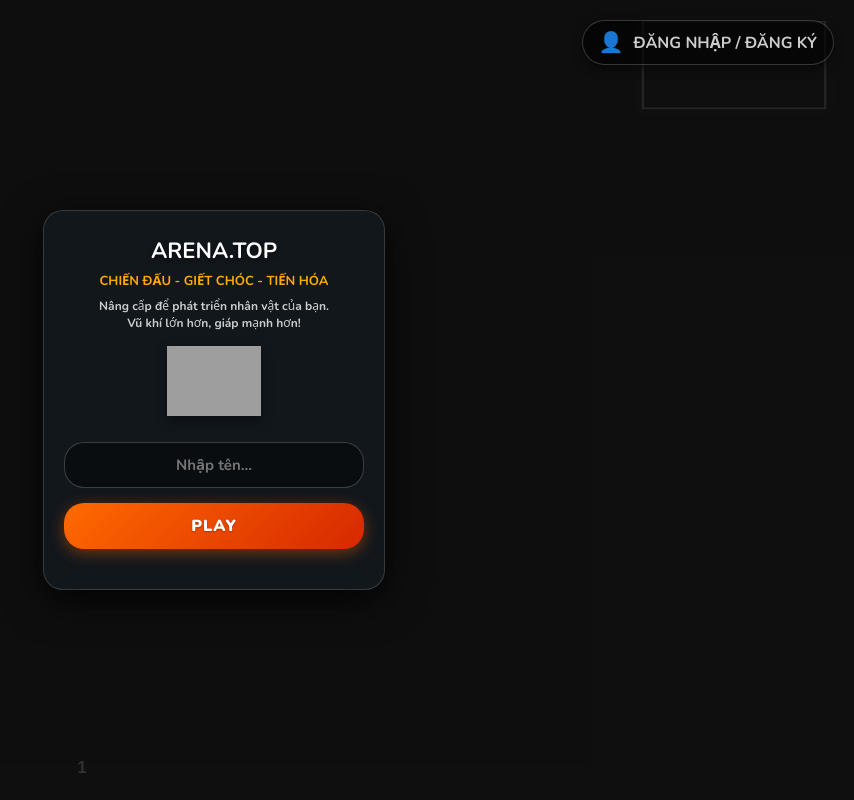
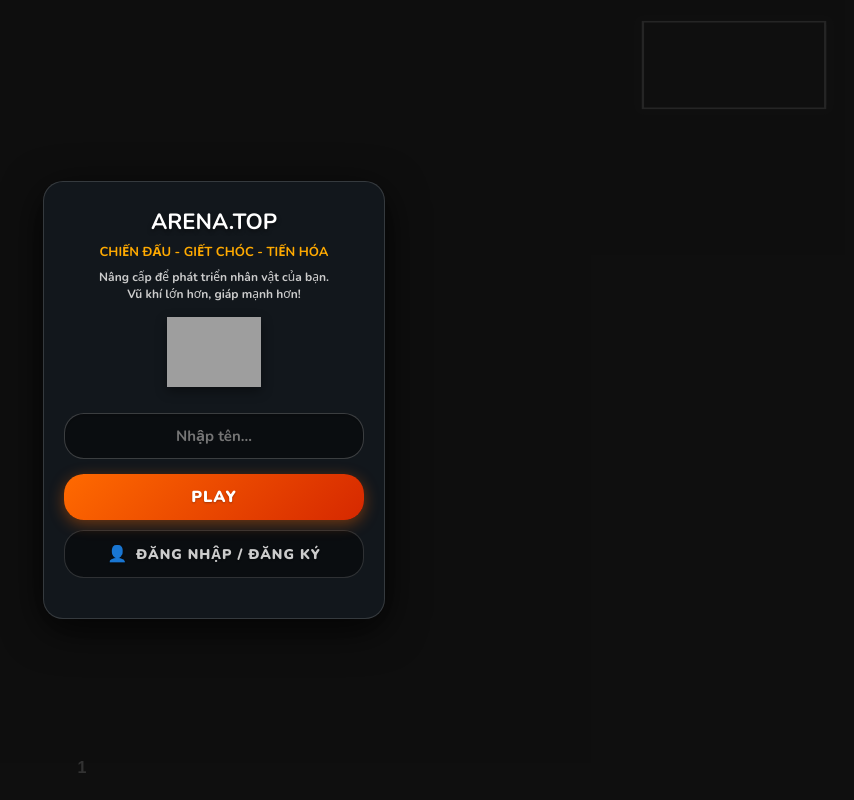
Before and after one commit to letuancontact/arena, a website: page public/index.html in a window 1280 px wide. Shown: the whole page, without its empty margins (426-1280 px from the left). Drawn offline with nearby package versions, Linux system fonts and the light colour scheme; grey boxes are pictures that could not be loaded.

Commit message:
Update index.html

```diff
--- a/public/index.html
+++ b/public/index.html
@@ -9,7 +9,7 @@
   <body>
     <canvas id="game"></canvas>
 
-    <!-- === HUD IN-GAME (KHÔNG THỂ THIẾU CÁC ID NÀY) === -->
+    <!-- === HUD IN-GAME === -->
     <div id="game-hud" style="display: none;">
         <div class="hud-safe-area">
 
@@ -61,7 +61,7 @@
                 <button id="hud-settings-btn" class="settings-btn">⚙️</button>
             </div>
 
-            <!-- KHU VỰC THÔNG BÁO BÊN PHẢI (Gộp chung Combo & Kill) -->
+            <!-- KHU VỰC THÔNG BÁO BÊN PHẢI -->
             <div id="notification-area"></div>
 
         </div>
@@ -89,13 +89,7 @@
     <!-- === LỚP UI NGOÀI GAME (Sảnh chờ & Game Over) === -->
     <div id="ui-layer">
 
-        <!-- NÚT TÀI KHOẢN (AVATAR) GÓC TRÊN CÙNG BÊN PHẢI -->
-        <div id="user-profile-btn" style="position: absolute; top: 20px; right: 20px; background: rgba(0,0,0,0.6); padding: 8px 16px; border-radius: 30px; border: 1px solid rgba(255,255,255,0.2); color: white; font-weight: bold; cursor: pointer; display: flex; align-items: center; gap: 10px; z-index: 100; transition: 0.2s; box-shadow: 0 4px 10px rgba(0,0,0,0.5);">
-            <span style="font-size: 20px;">👤</span>
-            <span id="profile-name-display" style="text-transform: uppercase;">Khách</span>
-        </div>
-
-        <!-- KHUNG MODAL ĐĂNG NHẬP / ĐĂNG KÝ (GIAO DIỆN PRO) -->
+        <!-- === KHUNG MODAL ĐĂNG NHẬP / ĐĂNG KÝ (GIAO DIỆN PRO) === -->
         <div id="auth-modal" style="display: none; position: fixed; top: 0; left: 0; width: 100%; height: 100%; background: rgba(0,0,0,0.7); backdrop-filter: blur(5px); z-index: 999; justify-content: center; align-items: center;">
             <div class="auth-box">
                 <button id="close-auth-btn" class="close-btn">×</button>
@@ -155,6 +149,8 @@
                 <div class="logo-section">
                     <img src="img/logo.png" alt="Logo">
                 </div>
+
+                <!-- KHU VỰC NHẬP TÊN, NÚT PLAY VÀ NÚT ĐĂNG NHẬP -->
                 <div class="panel-section">
                     <input type="text" id="player-name" placeholder="Nhập tên..." maxlength="15" autocomplete="off" spellcheck="false">
 
@@ -164,6 +160,13 @@
                     </div>
 
                     <button id="play-btn" class="menu-btn primary-btn">PLAY</button>
+
+                    <!-- NÚT TÀI KHOẢN NẰM NGAY DƯỚI NÚT PLAY -->
+                    <button id="user-profile-btn" class="menu-btn" style="margin-top: 10px; background: rgba(0, 0, 0, 0.4); border: 1px solid rgba(255, 255, 255, 0.15); display: flex; justify-content: center; align-items: center; gap: 8px; color: #ccc;">
+                        <span style="font-size: 16px;">👤</span>
+                        <span id="profile-name-display" style="font-size: 14px; text-transform: uppercase; font-weight: 900;">Đăng nhập / Đăng ký</span>
+                    </button>
+
                     <div id="status-text"></div>
                 </div>
             </div>
```
